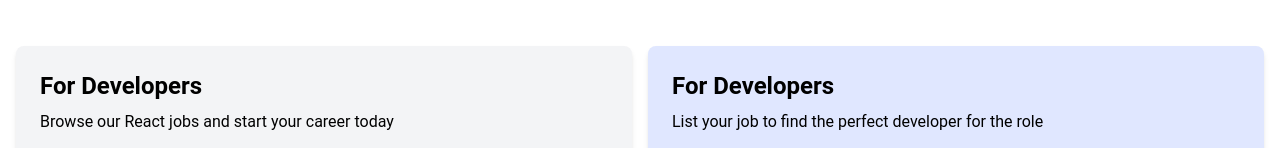
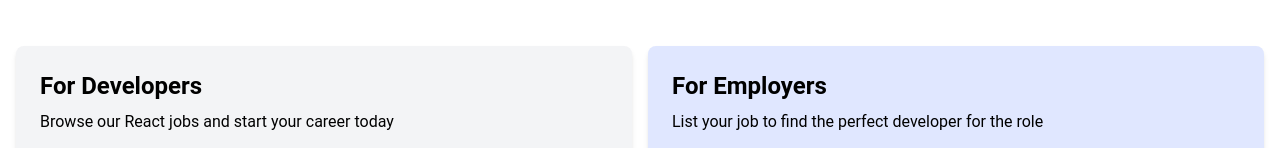
Before and after one commit to FlackoCodes/JobListing, a React (Vite) app: page / in a window 1280 px wide. Shown: the part 363-511 px from the top of the page. Built offline with nearby package versions, Linux system fonts and the light colour scheme; no server answers.

Commit message:
new feat: routed cta links

```diff
--- a/src/components/DevsEmployers.jsx
+++ b/src/components/DevsEmployers.jsx
@@ -1,3 +1,4 @@
+import { Link } from "react-router-dom"
 import Card from "./Card"
 
 const DevsEmployers = () => {
@@ -11,24 +12,24 @@
             <p className="mt-2 mb-4">
               Browse our React jobs and start your career today
             </p>
-            <a
-              // href="/jobs.html"
+            <Link
+              to={'/jobs'}
               className="inline-block bg-black text-white rounded-lg px-4 py-2 hover:bg-gray-700"
             >
               Browse Jobs
-            </a>
+            </Link>
           </Card>
           <Card bg="bg-indigo-100">
-          <h2 className="text-2xl font-bold">For Developers</h2>
+          <h2 className="text-2xl font-bold">For Employers</h2>
             <p className="mt-2 mb-4">
               List your job to find the perfect developer for the role
             </p>
-            <a
-              // href="/jobs.html"
+            <Link
+              to={'/add-job'}
               className="inline-block bg-black text-white rounded-lg px-4 py-2 hover:bg-gray-700"
             >
               Add Job
-            </a>
+            </Link>
           </Card>
         </div>
       </div>
```
